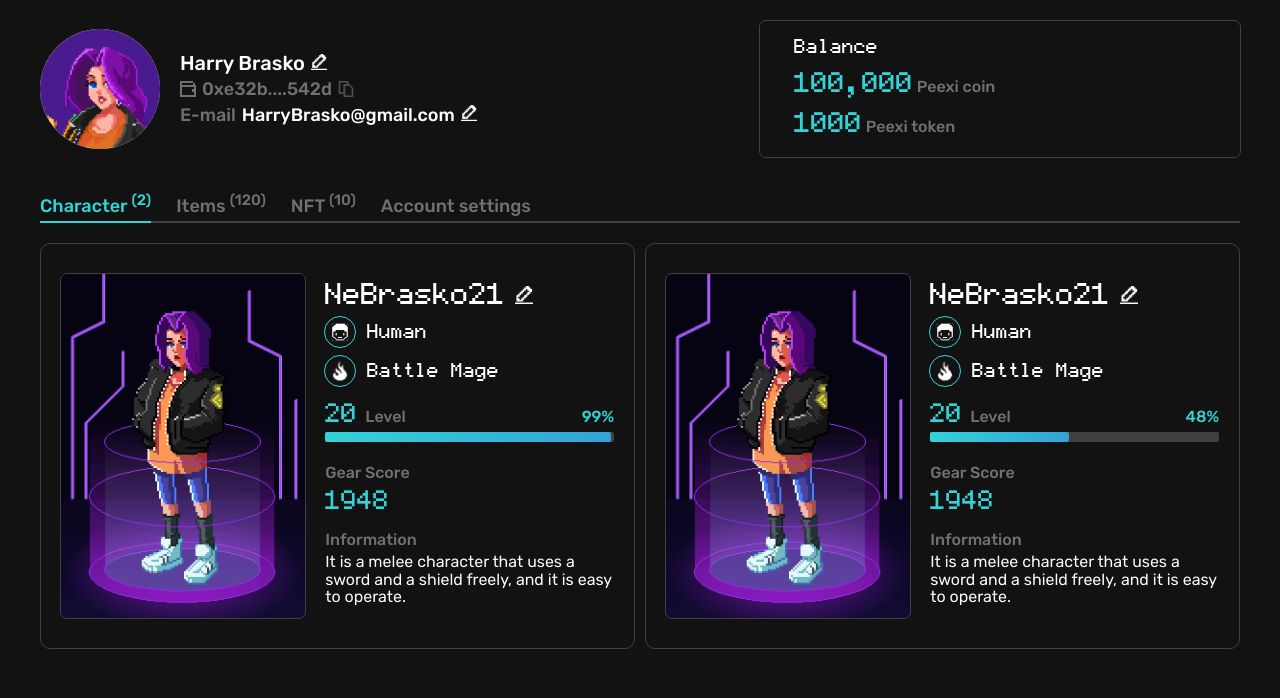
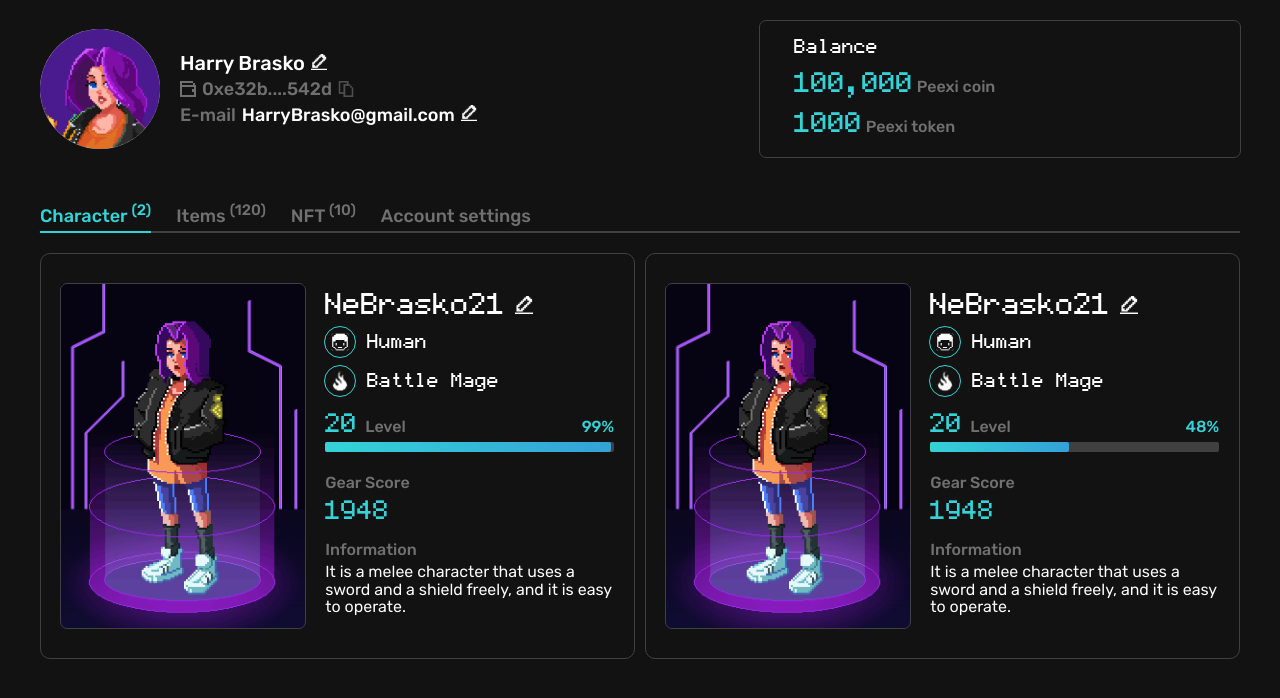
Before and after one commit to nForme/PeexiPunkPersonAccount, a React (Vite) app: page / in a window 1280 px wide. Shown: the top 698 px of the page. Built offline with nearby package versions, Linux system fonts and the light colour scheme.

Commit message:
update margin

```diff
--- a/src/App.scss
+++ b/src/App.scss
@@ -45,7 +45,7 @@
     padding: 0 32px;
 
     .navbar-container {
-      margin-top: 45 px;
+      margin-top: 45px;
     }
   }
 }
```
